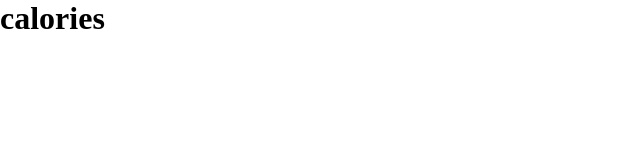
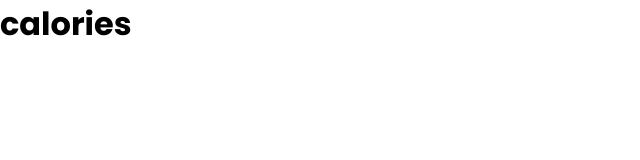
Before and after one commit to colorlessenergy/calories, a Next.js app: page / in a window 1280 px wide. Shown: the top 160 px of the page, without its empty margins (0-640 px from the left). Built offline with nearby package versions, Linux system fonts and the light colour scheme.

Commit message:
add poppins font

```diff
--- a/app/layout.js
+++ b/app/layout.js
@@ -1,4 +1,7 @@
+import { Poppins } from 'next/font/google';
 import './globals.css';
+
+const poppins = Poppins({ subsets: ['latin'], weight: ['400', '700'] });
 
 export const metadata = {
     title: 'calories',
@@ -8,7 +11,7 @@ export const metadata = {
 export default function RootLayout({ children }) {
     return (
         <html lang="en">
-            <body>{children}</body>
+            <body className={poppins.className}>{children}</body>
         </html>
     );
 }
```
